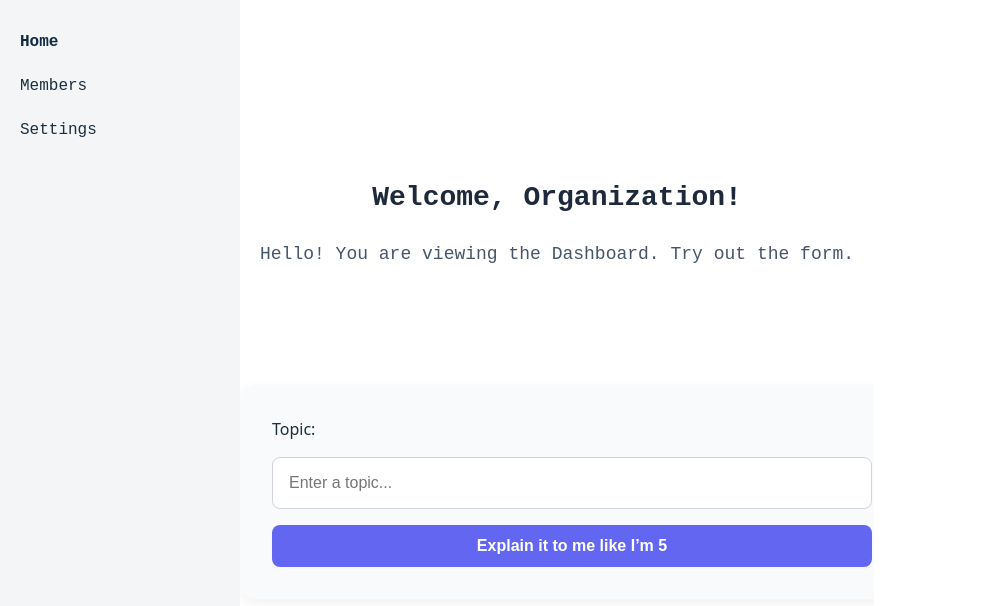
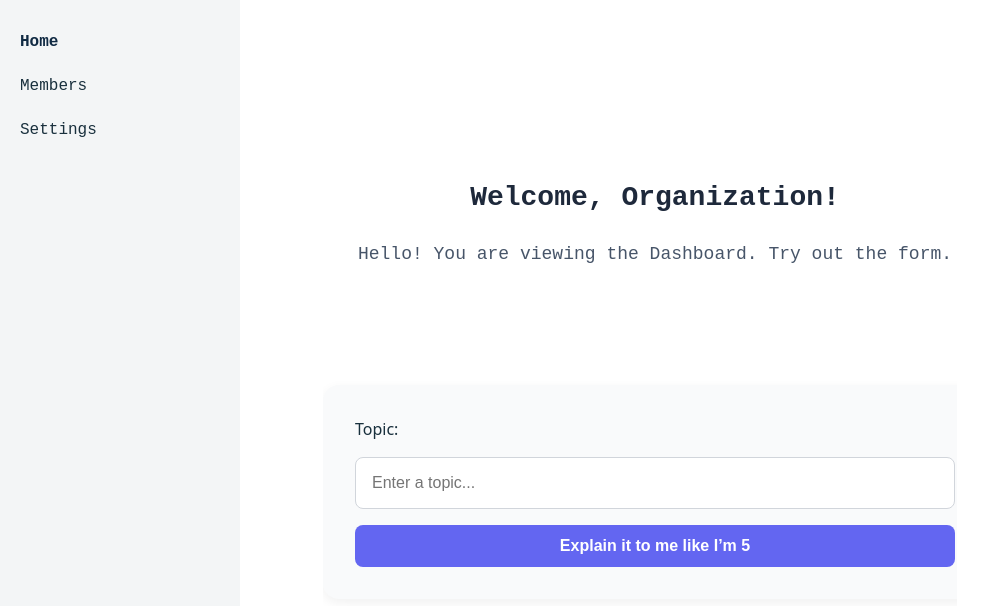
Before and after one commit to lilybarrett/langchain-stytch-code-agent-starter, a React (Vite) app in the folder frontend/: page /dashboard in a window 1280 px wide. Shown: the top 606 px of the page, without its empty margins (0-997 px from the left). Built offline with nearby package versions, Linux system fonts and the light colour scheme.

Commit message:
Styling changes to form

```diff
--- a/frontend/src/App.css
+++ b/frontend/src/App.css
@@ -64,11 +64,16 @@ html, body {
 
 .dashboard-container {
   display: flex;
+  flex-wrap: wrap;
   flex-direction: column;
   align-items: center;
   justify-content: center;
   height: 100%;
   overflow: scroll;
+  position: absolute;
+  top: 50%;
+  left: 50%;
+  transform: translate(-50%,-50%);
 }
 
 .dashboard-content {
```
